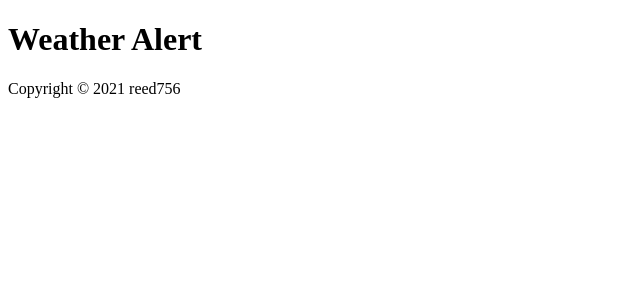
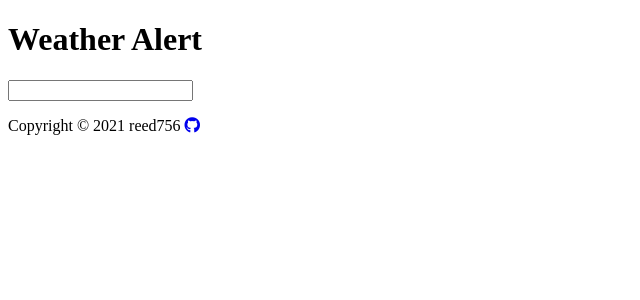
Before and after one commit to reed756/weather-alert-base, a React (Create React App) app: page / in a window 1280 px wide. Shown: the top 300 px of the page, without its empty margins (0-640 px from the left). Built offline with nearby package versions, Linux system fonts and the light colour scheme; the HTML template or start-up script is replaced by a standard one.

Commit message:
created form and display components

```diff
--- a/public/index.html
+++ b/public/index.html
@@ -24,7 +24,8 @@
       work correctly both with client-side routing and a non-root public URL.
       Learn how to configure a non-root public URL by running `npm run build`.
     -->
-    <title>React App</title>
+    <link rel="stylesheet" href="https://use.fontawesome.com/releases/v5.15.4/css/all.css" integrity="sha384-DyZ88mC6Up2uqS4h/KRgHuoeGwBcD4Ng9SiP4dIRy0EXTlnuz47vAwmeGwVChigm" crossorigin="anonymous">
+    <title>Weather Alert</title>
   </head>
   <body>
     <noscript>You need to enable JavaScript to run this app.</noscript>
--- a/src/App.js
+++ b/src/App.js
@@ -1,10 +1,12 @@
 import Header from "./components/Header";
 import Footer from "./components/Footer";
+import WeatherFinder from "./components/WeatherFinder";
 
 function App() {
   return (
     <>
       <Header />
+      <WeatherFinder />
       <Footer />
     </>
   );
--- a/src/components/Footer.js
+++ b/src/components/Footer.js
@@ -3,7 +3,7 @@ import React from 'react'
 function Footer() {
     return (
         <footer>
-            <p>Copyright © 2021 reed756</p>
+            <p>Copyright © 2021 reed756 <a href="https://github.com/reed756" target="_blank" rel="noreferrer"><i className="fab fa-github"></i></a></p>
         </footer>
     )
 }
--- /dev/null
+++ b/src/components/WeatherDisplay.js
@@ -0,0 +1,14 @@
+import React from 'react'
+
+function WeatherDisplay(props) {
+    return (
+        <>
+            <p>{props.name}</p>
+            <p>{props.direction}</p>
+            <p>{props.speed}</p>
+            <p>{props.gust}</p>
+        </>
+    )
+}
+
+export default WeatherDisplay
--- /dev/null
+++ b/src/components/WeatherFinder.js
@@ -0,0 +1,51 @@
+import React, { useState } from 'react'
+import WeatherDisplay from './WeatherDisplay';
+import WeatherForm from './WeatherForm';
+
+function WeatherFinder() {
+
+    const [weatherLocation, setWeatherLocation] = useState('');
+    const [windDirection, setWindDirection] = useState('');
+    const [windSpeed, setWindSpeed] = useState('');
+    const [windGust, setWindGust] = useState('');
+
+    const getWeatherData = async(value) => {
+        try {
+            let response = await fetch(`https://api.openweathermap.org/data/2.5/weather?q=${value}&appid=2d5ed2f42a6650224e2a6f20047d7b76`, {mode: 'cors'});
+            let weatherData = await response.json();
+            console.log(weatherData);
+            setWindDirection(weatherData.wind.deg);
+            setWindSpeed(weatherData.wind.speed);
+            setWindGust(weatherData.wind.gust);
+        } catch(err) {
+            alert("Please enter a real location!");
+            console.log(err);
+        }
+    }
+
+    const handleSubmit = (e) => {
+        e.preventDefault();
+        getWeatherData(weatherLocation)
+    }
+
+    const handleChange = (e) => {
+        setWeatherLocation(e.target.value);
+    }
+
+    return (
+        <>
+            <WeatherForm
+                handleSubmit={handleSubmit}
+                handleChange={handleChange}
+            />
+            <WeatherDisplay
+                name={weatherLocation}
+                direction={windDirection}
+                speed={windSpeed}
+                gust={windGust}
+            />
+        </>
+    )
+}
+
+export default WeatherFinder
--- /dev/null
+++ b/src/components/WeatherForm.js
@@ -0,0 +1,14 @@
+import React from 'react'
+
+function WeatherForm(props) {
+    return (
+        <form onSubmit={props.handleSubmit}>
+            <input
+                type="text"
+                onChange={props.handleChange}
+            ></input>
+        </form>
+    )
+}
+
+export default WeatherForm
```
